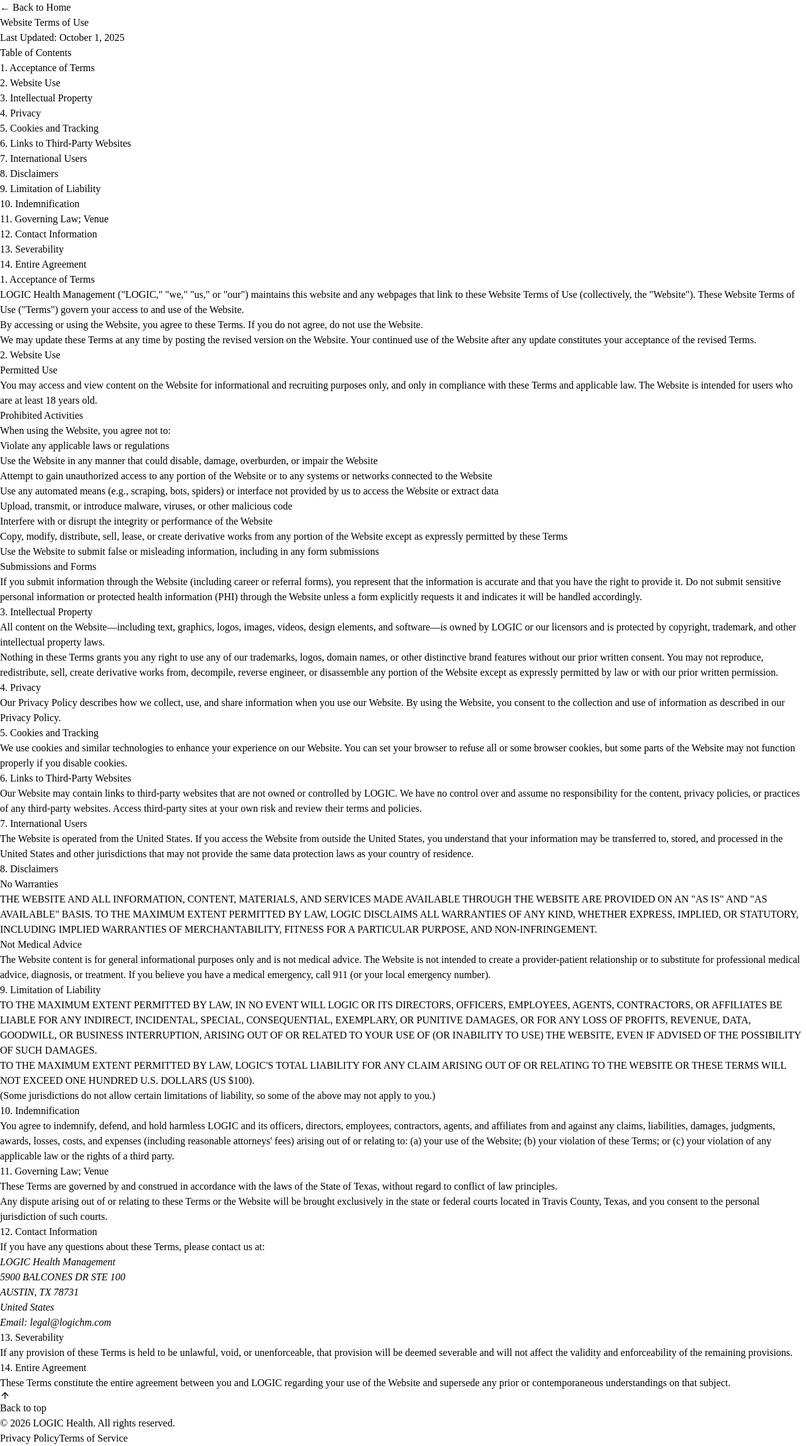
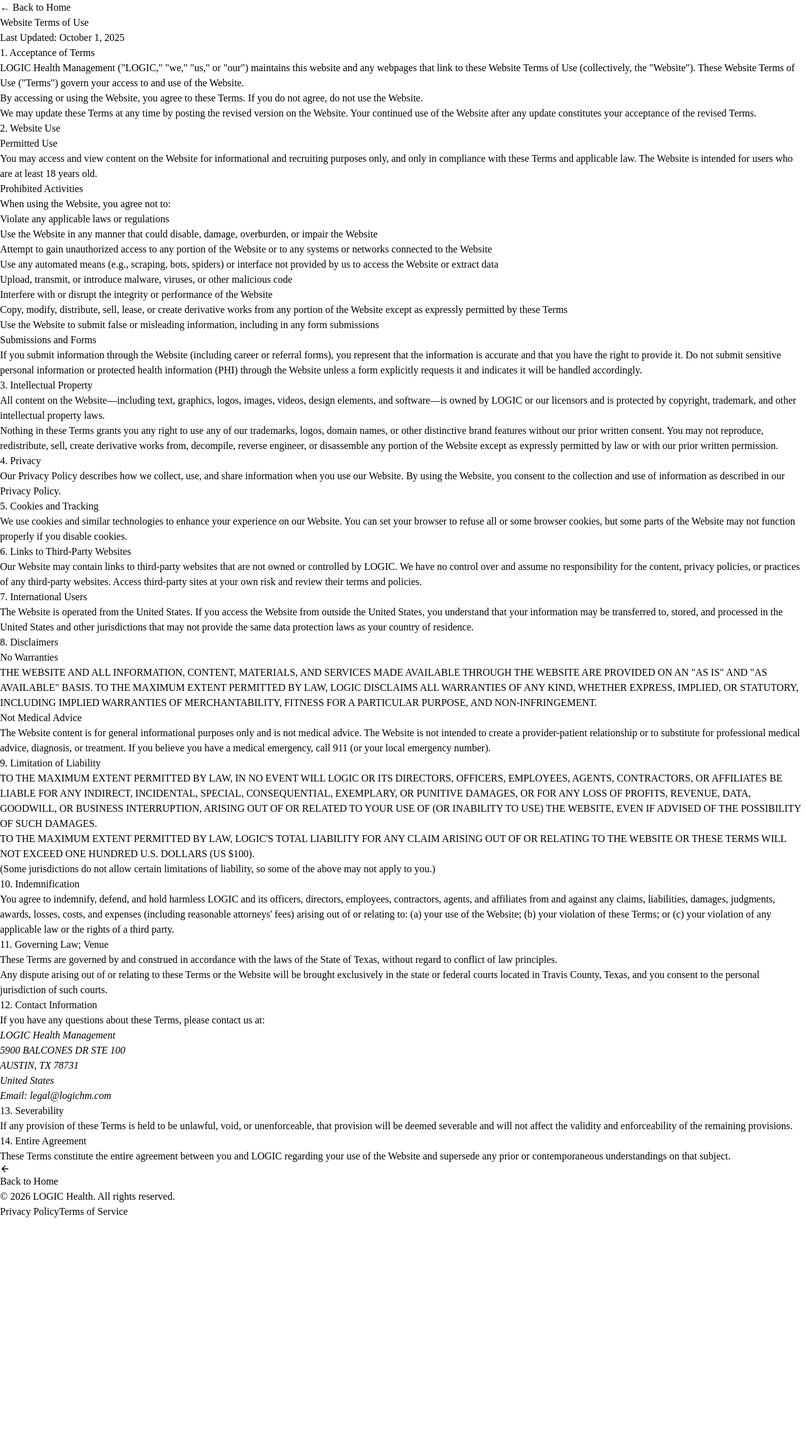
Before and after one commit to bryan-porter/logic-site-referral, a React (Vite) app in the folder client/: page /terms in a window 1280 px wide. Shown: the whole page at 63% size. After the commit the page ends 1936 px from the top, so only its background shows below. Built offline with nearby package versions, Linux system fonts and the light colour scheme.

Commit message:
Remove TOC, replace back-to-top with back-to-home on legal pages
🤖 Generated with [Claude Code](https://claude.com/claude-code)

Co-Authored-By: Claude Opus 4.5 <noreply@anthropic.com>

```diff
--- a/client/src/pages/privacy.tsx
+++ b/client/src/pages/privacy.tsx
@@ -1,6 +1,6 @@
 import { useEffect } from "react";
 import { Link } from "wouter";
-import { ArrowUp } from "lucide-react";
+import { ArrowLeft } from "lucide-react";
 
 export default function PrivacyPolicy() {
   useEffect(() => {
@@ -16,9 +16,6 @@ export default function PrivacyPolicy() {
     window.scrollTo(0, 0);
   }, []);
 
-  const scrollToTop = () => {
-    window.scrollTo({ top: 0, behavior: "smooth" });
-  };
 
   return (
     <div className="min-h-screen bg-background">
@@ -36,29 +33,6 @@ export default function PrivacyPolicy() {
         <article className="prose prose-slate max-w-none">
           <h1 className="text-4xl font-bold font-heading text-foreground mb-2">Privacy Policy</h1>
           <p className="text-muted-foreground mb-8">Last Updated: October 1, 2025</p>
-
-          {/* Table of Contents */}
-          <nav className="bg-slate-50 rounded-lg p-6 mb-10 border border-border">
-            <h2 className="text-lg font-semibold mb-4 mt-0">Table of Contents</h2>
-            <ul className="space-y-2 text-sm list-none pl-0 mb-0">
-              <li><a href="#intro" className="text-primary hover:underline">Introduction</a></li>
-              <li><a href="#scope" className="text-primary hover:underline">Scope</a></li>
-              <li><a href="#information-we-collect" className="text-primary hover:underline">Information We Collect</a></li>
-              <li><a href="#sensitive-information" className="text-primary hover:underline">Sensitive Information</a></li>
-              <li><a href="#how-we-collect" className="text-primary hover:underline">How We Collect Information</a></li>
-              <li><a href="#how-we-use" className="text-primary hover:underline">How We Use Information</a></li>
-              <li><a href="#how-we-share" className="text-primary hover:underline">How We Share Information</a></li>
-              <li><a href="#cookies" className="text-primary hover:underline">Cookies and Analytics</a></li>
-              <li><a href="#your-choices" className="text-primary hover:underline">Your Choices</a></li>
-              <li><a href="#data-retention" className="text-primary hover:underline">Data Retention</a></li>
-              <li><a href="#security" className="text-primary hover:underline">Security</a></li>
-              <li><a href="#childrens-privacy" className="text-primary hover:underline">Children's Privacy</a></li>
-              <li><a href="#state-rights" className="text-primary hover:underline">State-Specific Privacy Rights</a></li>
-              <li><a href="#international" className="text-primary hover:underline">International Users</a></li>
-              <li><a href="#changes" className="text-primary hover:underline">Changes to This Policy</a></li>
-              <li><a href="#contact" className="text-primary hover:underline">Contact Us</a></li>
-            </ul>
-          </nav>
 
           {/* Introduction */}
           <section id="intro" className="mb-10 scroll-mt-8">
@@ -265,15 +239,15 @@ export default function PrivacyPolicy() {
             </address>
           </section>
 
-          {/* Back to Top */}
+          {/* Back to Home */}
           <div className="border-t border-border pt-8 mt-12">
-            <button
-              onClick={scrollToTop}
+            <Link
+              href="/"
               className="inline-flex items-center gap-2 text-primary hover:underline font-medium"
             >
-              <ArrowUp size={16} />
-              Back to top
-            </button>
+              <ArrowLeft size={16} />
+              Back to Home
+            </Link>
           </div>
         </article>
       </main>
--- a/client/src/pages/terms.tsx
+++ b/client/src/pages/terms.tsx
@@ -1,6 +1,6 @@
 import { useEffect } from "react";
 import { Link } from "wouter";
-import { ArrowUp } from "lucide-react";
+import { ArrowLeft } from "lucide-react";
 
 export default function TermsOfService() {
   useEffect(() => {
@@ -16,9 +16,6 @@ export default function TermsOfService() {
     window.scrollTo(0, 0);
   }, []);
 
-  const scrollToTop = () => {
-    window.scrollTo({ top: 0, behavior: "smooth" });
-  };
 
   return (
     <div className="min-h-screen bg-background">
@@ -36,27 +33,6 @@ export default function TermsOfService() {
         <article className="prose prose-slate max-w-none">
           <h1 className="text-4xl font-bold font-heading text-foreground mb-2">Website Terms of Use</h1>
           <p className="text-muted-foreground mb-8">Last Updated: October 1, 2025</p>
-
-          {/* Table of Contents */}
-          <nav className="bg-slate-50 rounded-lg p-6 mb-10 border border-border">
-            <h2 className="text-lg font-semibold mb-4 mt-0">Table of Contents</h2>
-            <ul className="space-y-2 text-sm list-none pl-0 mb-0">
-              <li><a href="#acceptance" className="text-primary hover:underline">1. Acceptance of Terms</a></li>
-              <li><a href="#website-use" className="text-primary hover:underline">2. Website Use</a></li>
-              <li><a href="#intellectual-property" className="text-primary hover:underline">3. Intellectual Property</a></li>
-              <li><a href="#privacy" className="text-primary hover:underline">4. Privacy</a></li>
-              <li><a href="#cookies" className="text-primary hover:underline">5. Cookies and Tracking</a></li>
-              <li><a href="#third-party" className="text-primary hover:underline">6. Links to Third-Party Websites</a></li>
-              <li><a href="#international" className="text-primary hover:underline">7. International Users</a></li>
-              <li><a href="#disclaimers" className="text-primary hover:underline">8. Disclaimers</a></li>
-              <li><a href="#limitation" className="text-primary hover:underline">9. Limitation of Liability</a></li>
-              <li><a href="#indemnification" className="text-primary hover:underline">10. Indemnification</a></li>
-              <li><a href="#governing-law" className="text-primary hover:underline">11. Governing Law; Venue</a></li>
-              <li><a href="#contact" className="text-primary hover:underline">12. Contact Information</a></li>
-              <li><a href="#severability" className="text-primary hover:underline">13. Severability</a></li>
-              <li><a href="#entire-agreement" className="text-primary hover:underline">14. Entire Agreement</a></li>
-            </ul>
-          </nav>
 
           {/* 1. Acceptance of Terms */}
           <section id="acceptance" className="mb-10 scroll-mt-8">
@@ -222,15 +198,15 @@ export default function TermsOfService() {
             </p>
           </section>
 
-          {/* Back to Top */}
+          {/* Back to Home */}
           <div className="border-t border-border pt-8 mt-12">
-            <button
-              onClick={scrollToTop}
+            <Link
+              href="/"
               className="inline-flex items-center gap-2 text-primary hover:underline font-medium"
             >
-              <ArrowUp size={16} />
-              Back to top
-            </button>
+              <ArrowLeft size={16} />
+              Back to Home
+            </Link>
           </div>
         </article>
       </main>
```
